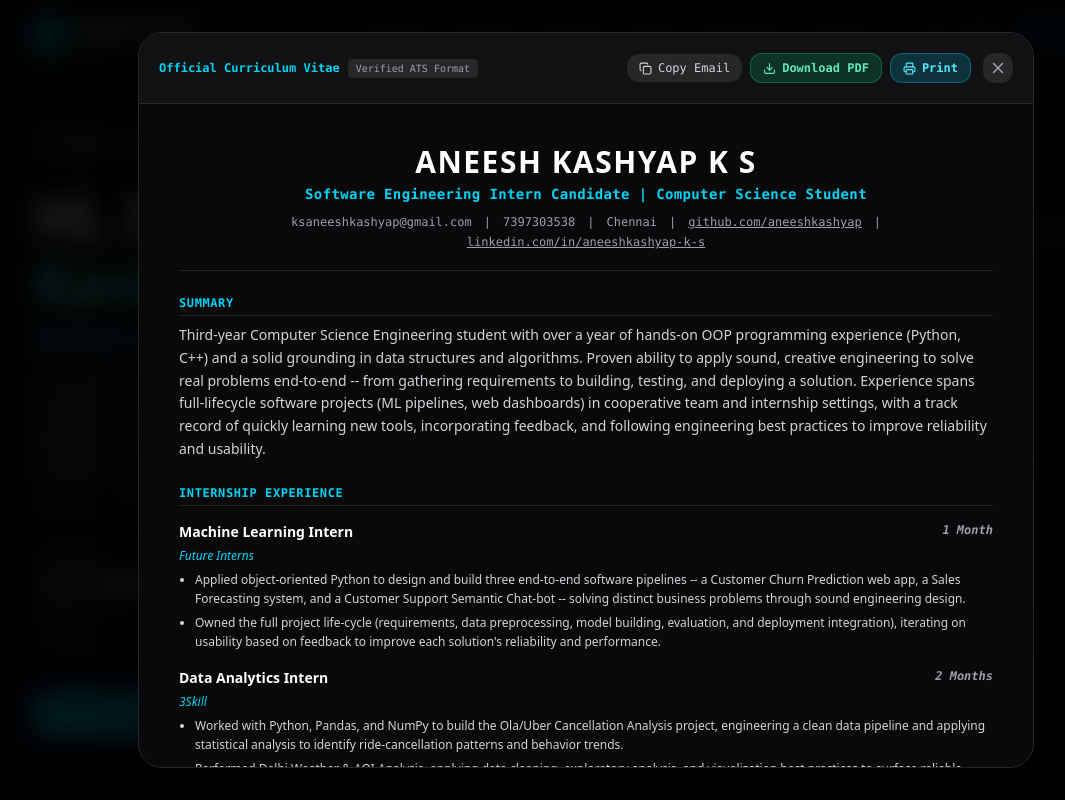
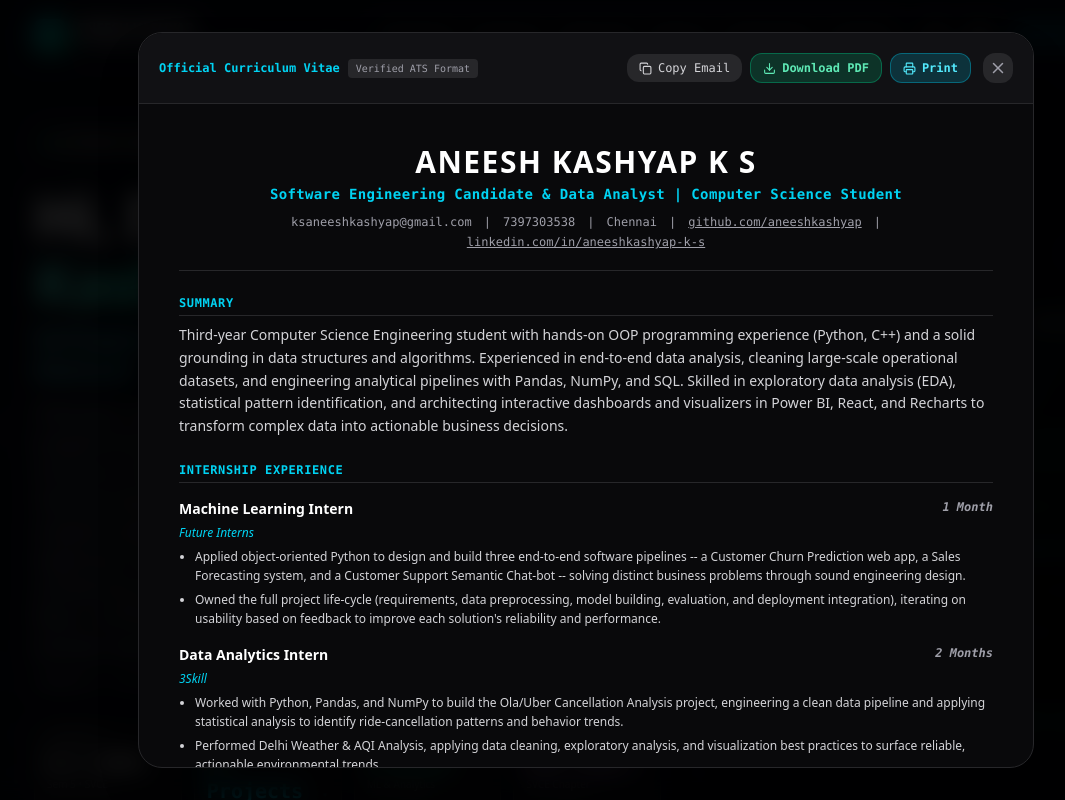
Before and after one commit to aneeshkashyap/portfolio, a Next.js app: page / in a window 1280 px wide. Both pictures are taken after a click on the button "Resume". Shown: the top 800 px of the page, without its empty margins (54-1119 px from the left). Built offline with nearby package versions, Linux system fonts and the light colour scheme.

Commit message:
feat: update role to Software Engineering Candidate & Data Analyst with rich data analysis description

```diff
--- a/app/layout.tsx
+++ b/app/layout.tsx
@@ -14,18 +14,20 @@ const geistMono = Geist_Mono({
 });
 
 export const metadata: Metadata = {
-  title: "Aneesh Kashyap | Software Engineering Intern Candidate",
+  title: "Aneesh Kashyap | Software Engineering Candidate & Data Analyst",
   description:
-    "Third-year Computer Science Engineering student with hands-on OOP programming experience (Python, C++) and solid grounding in data structures, algorithms, ML pipelines, and full-stack web dashboards.",
+    "Third-year Computer Science Engineering student with hands-on OOP programming experience (Python, C++) and solid grounding in data structures and algorithms. Experienced in end-to-end data analysis, cleaning large-scale operational datasets, and engineering analytical pipelines with Pandas, NumPy, and SQL. Skilled in exploratory data analysis (EDA), statistical pattern identification, and architecting interactive dashboards in Power BI and React.",
   keywords: [
     "Aneesh Kashyap",
-    "Software Engineering Intern",
+    "Software Engineering Candidate",
+    "Data Analyst",
     "Computer Science Engineering",
     "SVCE Chennai",
     "Python",
     "C++",
     "Object-Oriented Programming",
     "Data Structures and Algorithms",
+    "Exploratory Data Analysis",
     "Machine Learning",
     "Scikit-learn",
     "React",
@@ -33,23 +35,23 @@ export const metadata: Metadata = {
     "SQL",
     "Pandas",
     "NumPy",
-    "Data Analytics",
+    "Power BI",
     "ACM Student Chapter",
   ],
   authors: [{ name: "Aneesh Kashyap K S" }],
   openGraph: {
-    title: "Aneesh Kashyap | Software Engineering Intern Candidate",
+    title: "Aneesh Kashyap | Software Engineering Candidate & Data Analyst",
     description:
-      "Third-year Computer Science Engineering student with hands-on OOP programming experience (Python, C++) and solid grounding in data structures, algorithms, ML pipelines, and full-stack web dashboards.",
+      "Third-year Computer Science Engineering student with hands-on OOP programming experience (Python, C++) and solid grounding in data structures and algorithms. Experienced in end-to-end data analysis, cleaning large-scale operational datasets, and engineering analytical pipelines with Pandas, NumPy, and SQL. Skilled in exploratory data analysis (EDA), statistical pattern identification, and architecting interactive dashboards in Power BI and React.",
     url: "https://portfolio-five-sable-31.vercel.app/",
     siteName: "Aneesh Kashyap Portfolio",
     type: "website",
   },
   twitter: {
     card: "summary_large_image",
-    title: "Aneesh Kashyap | Software Engineering Intern Candidate",
+    title: "Aneesh Kashyap | Software Engineering Candidate & Data Analyst",
     description:
-      "Third-year Computer Science Engineering student with hands-on OOP programming experience (Python, C++) and solid grounding in data structures, algorithms, ML pipelines, and full-stack web dashboards.",
+      "Third-year Computer Science Engineering student with hands-on OOP programming experience (Python, C++) and solid grounding in data structures and algorithms. Experienced in end-to-end data analysis, cleaning large-scale operational datasets, and engineering analytical pipelines with Pandas, NumPy, and SQL. Skilled in exploratory data analysis (EDA), statistical pattern identification, and architecting interactive dashboards in Power BI and React.",
   },
 };
 
--- a/components/Footer.tsx
+++ b/components/Footer.tsx
@@ -19,7 +19,7 @@ export default function Footer() {
             ANEESH KASHYAP K S
           </span>
           <span className="hidden sm:inline text-zinc-600">•</span>
-          <span>Software Engineering Intern Candidate • CS Student</span>
+          <span>Software Engineering Candidate &amp; Data Analyst • CS Student</span>
           <span className="hidden sm:inline text-zinc-600">•</span>
           <span className="text-emerald-400">SVCE Chennai</span>
         </div>
--- a/components/Hero.tsx
+++ b/components/Hero.tsx
@@ -59,7 +59,7 @@ export default function Hero({ onOpenResume, onOpenContact }: HeroProps) {
               <span className="relative inline-flex rounded-full h-2 w-2 bg-emerald-500"></span>
             </span>
             <span className="font-mono text-[11px] text-zinc-300 tracking-wide uppercase">
-              Software Engineering Intern Candidate • CS Student
+              Software Engineering Candidate • Data Analyst • CS Student
             </span>
           </div>
 
@@ -72,10 +72,10 @@ export default function Hero({ onOpenResume, onOpenContact }: HeroProps) {
               </span>
             </h1>
             <p className="text-xl sm:text-2xl font-mono text-cyan-300/90 mt-2 font-semibold">
-              Software Engineering Intern Candidate
+              Software Engineering Candidate & Data Analyst
             </p>
             <p className="text-base sm:text-lg text-zinc-300 mt-3 leading-relaxed max-w-xl">
-              Third-year Computer Science student with hands-on OOP programming experience (Python, C++) and a solid grounding in data structures, algorithms, ML pipelines, and full-stack web dashboards.
+              Third-year Computer Science student with hands-on OOP programming experience (Python, C++) and solid grounding in data structures and algorithms. Experienced in end-to-end data analysis, cleaning large-scale operational datasets, and engineering analytical pipelines with Pandas, NumPy, and SQL. Skilled in exploratory data analysis (EDA), statistical pattern identification, and architecting interactive dashboards and visualizers in Power BI, React, and Recharts to transform complex data into actionable business decisions.
             </p>
             <p className="text-xs sm:text-sm font-mono text-zinc-400 mt-2">
               Computer Science Engineering · SVCE Chennai · 8.1 CGPA · Class of 2028
@@ -91,9 +91,9 @@ export default function Hero({ onOpenResume, onOpenContact }: HeroProps) {
             </div>
 
             <div className="p-3 rounded-2xl bg-zinc-900/60 border border-zinc-800/80">
-              <span className="text-[11px] font-mono text-zinc-400 block">Software & ML</span>
+              <span className="text-[11px] font-mono text-zinc-400 block">Projects</span>
               <span className="text-xl font-bold font-mono text-cyan-400 mt-0.5 block">4+ Projects</span>
-              <span className="text-[10px] text-zinc-500 block">Full-Lifecycle & EDA</span>
+              <span className="text-[10px] text-zinc-500 block">Software & Analytics</span>
             </div>
 
             <div className="p-3 rounded-2xl bg-zinc-900/60 border border-zinc-800/80">
--- a/components/Navbar.tsx
+++ b/components/Navbar.tsx
@@ -61,7 +61,7 @@ export default function Navbar({ onOpenResume }: NavbarProps) {
             </span>
             <div className="flex items-center gap-1.5 text-[10px] font-mono text-zinc-400">
               <span className="inline-block w-1.5 h-1.5 rounded-full bg-emerald-400" />
-              <span>SOFTWARE ENGINEERING INTERN CANDIDATE</span>
+              <span>SOFTWARE ENGINEERING CANDIDATE &amp; DATA ANALYST</span>
             </div>
           </div>
         </Link>
--- a/components/ResumeModal.tsx
+++ b/components/ResumeModal.tsx
@@ -128,7 +128,7 @@ export default function ResumeModal({ isOpen, onClose }: ResumeModalProps) {
                 {personalInfo.name}
               </h1>
               <p className="text-xs sm:text-sm font-mono tracking-wide text-cyan-400 print:text-black mt-1 font-semibold">
-                Software Engineering Intern Candidate | Computer Science Student
+                {personalInfo.role} | {personalInfo.subRole}
               </p>
 
               {/* Contact meta */}
--- a/data/resumeData.ts
+++ b/data/resumeData.ts
@@ -79,16 +79,16 @@ export interface Achievement {
 
 export const personalInfo: PersonalInfo = {
   name: "ANEESH KASHYAP K S",
-  role: "Software Engineering Intern Candidate",
+  role: "Software Engineering Candidate & Data Analyst",
   subRole: "Computer Science Student",
   email: "ksaneeshkashyap@gmail.com",
   phone: "+91 7397303538",
   location: "Chennai",
   github: "https://github.com/aneeshkashyap",
   linkedin: "https://linkedin.com/in/aneeshkashyap-k-s",
-  bio: "Third-year Computer Science Engineering student with over a year of hands-on OOP programming experience (Python, C++) and a solid grounding in data structures and algorithms. Proven ability to apply sound, creative engineering to solve real problems end-to-end -- from gathering requirements to building, testing, and deploying a solution. Experience spans full-lifecycle software projects (ML pipelines, web dashboards) in cooperative team and internship settings, with a track record of quickly learning new tools, incorporating feedback, and following engineering best practices to improve reliability and usability.",
+  bio: "Third-year Computer Science Engineering student with hands-on OOP programming experience (Python, C++) and a solid grounding in data structures and algorithms. Experienced in end-to-end data analysis, cleaning large-scale operational datasets, and engineering analytical pipelines with Pandas, NumPy, and SQL. Skilled in exploratory data analysis (EDA), statistical pattern identification, and architecting interactive dashboards and visualizers in Power BI, React, and Recharts to transform complex data into actionable business decisions.",
   tagline: "Computer Science Engineering Student · SVCE Chennai · 8.1 CGPA",
-  status: "Open to Software Engineering, Machine Learning, and Data Analytics Internships",
+  status: "Open to Software Engineering, Data Analytics, and Machine Learning Opportunities",
   semester: "5th Semester (at least 3 semesters remaining)",
   cgpa: "8.1 / 10",
   graduationYear: "2028",
```
